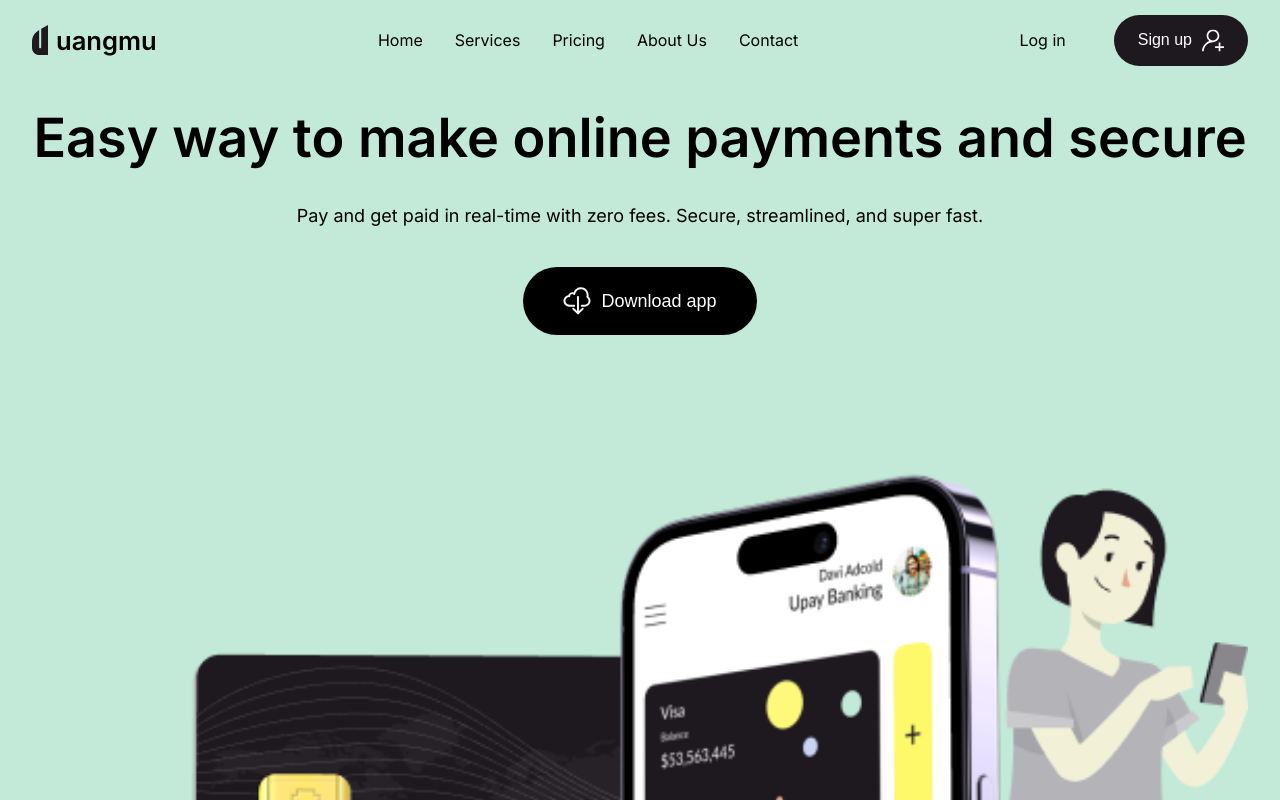
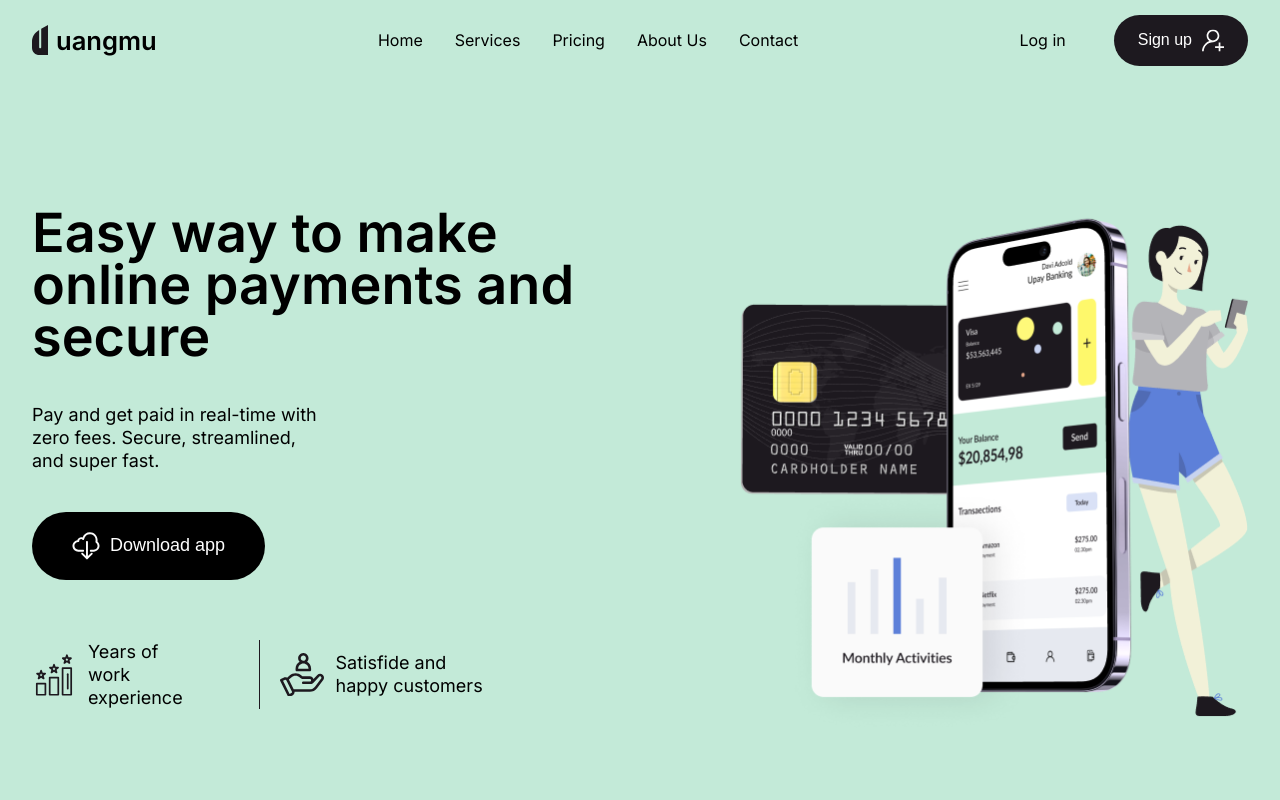
Before and after one commit to pujiragil/uangmu, a Next.js app: page / in a window 1280 px wide. Shown: the top 800 px of the page. Built offline with nearby package versions, Linux system fonts and the light colour scheme.

Commit message:
add responsive hero component

```diff
--- a/components/Global/index.tsx
+++ b/components/Global/index.tsx
@@ -15,6 +15,16 @@ export const Paragraph = styled.p`
   font-weight: 400;
   font-size: 18px;
   line-height: 23px;
+
+  @media screen and (min-width: 768px) {
+    &.half {
+      width: 50%;
+    }
+  }
+
+  &.left {
+    text-align: left;
+  }
 `
 
 export const Button = styled.button`
--- a/components/Hero/index.tsx
+++ b/components/Hero/index.tsx
@@ -1,15 +1,19 @@
-import styled from "styled-components"
-import { Button, ButtonIcon, ButtonText, Paragraph, Title } from "../Global"
+import styled from "styled-components";
+import { Button, ButtonIcon, ButtonText, Paragraph, Title } from "../Global";
 
 const Hero = styled.section`
-  background: #C3EAD8;
-`
+  background: #c3ead8;
+`;
 
 const HeroContainer = styled.div`
   min-height: 100vh;
   max-width: 1920px;
   margin: 0 auto;
-`
+
+  @media screen and (min-width: 1024px) {
+    min-height: auto;
+  }
+`;
 
 const HeroWrapper = styled.div`
   padding: 60px 16px;
@@ -19,29 +23,102 @@ const HeroWrapper = styled.div`
   width: 100%;
   gap: 60px;
 
+  @media screen and (min-width: 768px) {
+    padding: 100px 20px;
+  }
+
   @media screen and (min-width: 1024px) {
-    padding: 2rem;
+    padding: 100px 2rem;
+    display: grid;
+    grid-template-columns: 1fr 1fr;
+    align-items: center;
   }
-`
+`;
 
 const HeroContent = styled.div`
   display: flex;
   flex-direction: column;
   gap: 40px;
   align-items: center;
-`
+
+  @media screen and (min-width: 1024px) {
+    align-items: flex-start;
+    justify-content: flex-start;
+    text-align: left;
+  }
+`;
+
+const HeroButtonWrapper = styled.div`
+  display: flex;
+  flex-direction: column;
+  align-items: center;
+  gap: 60px;
+
+  @media screen and (min-width: 1024px) {
+    align-items: flex-start;
+    justify-content: flex-start;
+  }
+`;
+
+const HeroExperienceWrapper = styled.div`
+  display: none;
+
+  @media screen and (min-width: 768px) {
+    display: grid;
+    grid-template-columns: 1fr 1fr;
+  }
+
+  @media screen and (min-width: 1024px) {
+    display: flex;
+    justify-content: center;
+    gap: 20px;
+  }
+`;
+
+const HeroExperienceItem = styled.div`
+  display: flex;
+  justify-content: center;
+  align-items: center;
+  gap: 12px;
+  width: 100%;
+
+  &:first-child {
+    border-right: 1px solid #1D191F;
+  }
+
+  @media screen and (min-width: 1024px) {
+    justify-content: flex-start;
+    width: 100%;
+
+    &:first-child {
+      width: 70%;
+    }
+  }
+`;
+
+const HeroExperienceLogo = styled.img`
+  width: 44px;
+  height: 44px;
+  object-fit: cover;
+`;
 
 const HeroImageWrapper = styled.div`
   width: 100%;
-`
+  height: 100%;
+  display: flex;
+  justify-content: center;
+`;
 
 const HeroImage = styled.img`
   width: 100%;
   height: auto;
   object-fit: cover;
   object-position: center;
-`
 
+  @media screen and (min-width: 768px) {
+    width: 584px;
+  }
+`;
 
 export default function HeroSection() {
   return (
@@ -50,11 +127,27 @@ export default function HeroSection() {
         <HeroWrapper>
           <HeroContent>
             <Title>Easy way to make online payments and secure</Title>
-            <Paragraph>Pay and get paid in real-time with zero fees. Secure, streamlined, and super fast.</Paragraph>
-            <Button>
-              <ButtonIcon src="/cloud.svg" />
-              <ButtonText>Download app</ButtonText>
-            </Button>
+            <Paragraph className="half">
+              Pay and get paid in real-time with zero fees. Secure, streamlined,
+              and super fast.
+            </Paragraph>
+            <HeroButtonWrapper>
+              <Button>
+                <ButtonIcon src="/cloud.svg" />
+                <ButtonText>Download app</ButtonText>
+              </Button>
+
+              <HeroExperienceWrapper>
+                <HeroExperienceItem>
+                  <HeroExperienceLogo src="/chart.svg" />
+                  <Paragraph className="half left">Years of work experience</Paragraph>
+                </HeroExperienceItem>
+                <HeroExperienceItem>
+                  <HeroExperienceLogo src="/hand.svg" />
+                  <Paragraph className="half left">Satisfide and happy customers</Paragraph>
+                </HeroExperienceItem>
+              </HeroExperienceWrapper>
+            </HeroButtonWrapper>
           </HeroContent>
 
           <HeroImageWrapper>
@@ -63,5 +156,5 @@ export default function HeroSection() {
         </HeroWrapper>
       </HeroContainer>
     </Hero>
-  )
+  );
 }
```
Also changed, not shown: public/chart.svg (added), public/hand.svg (added).
